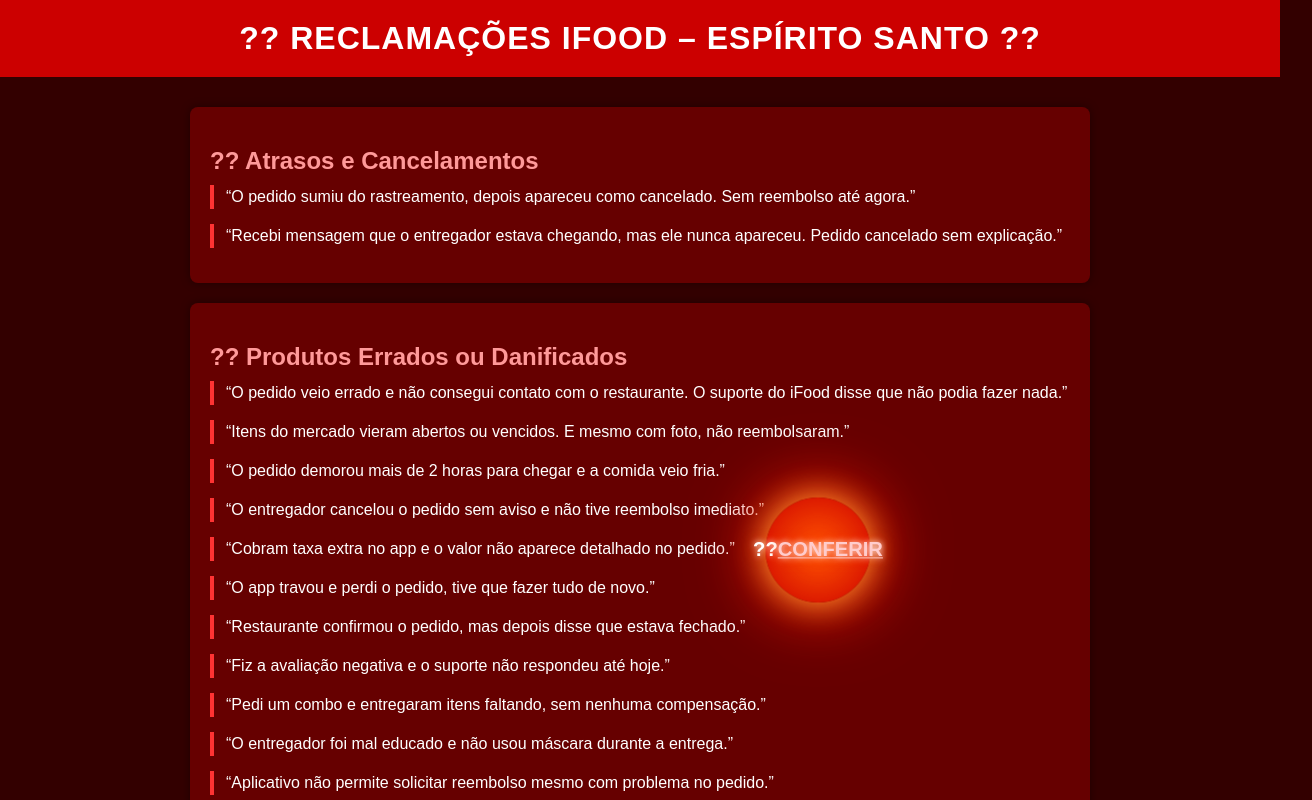
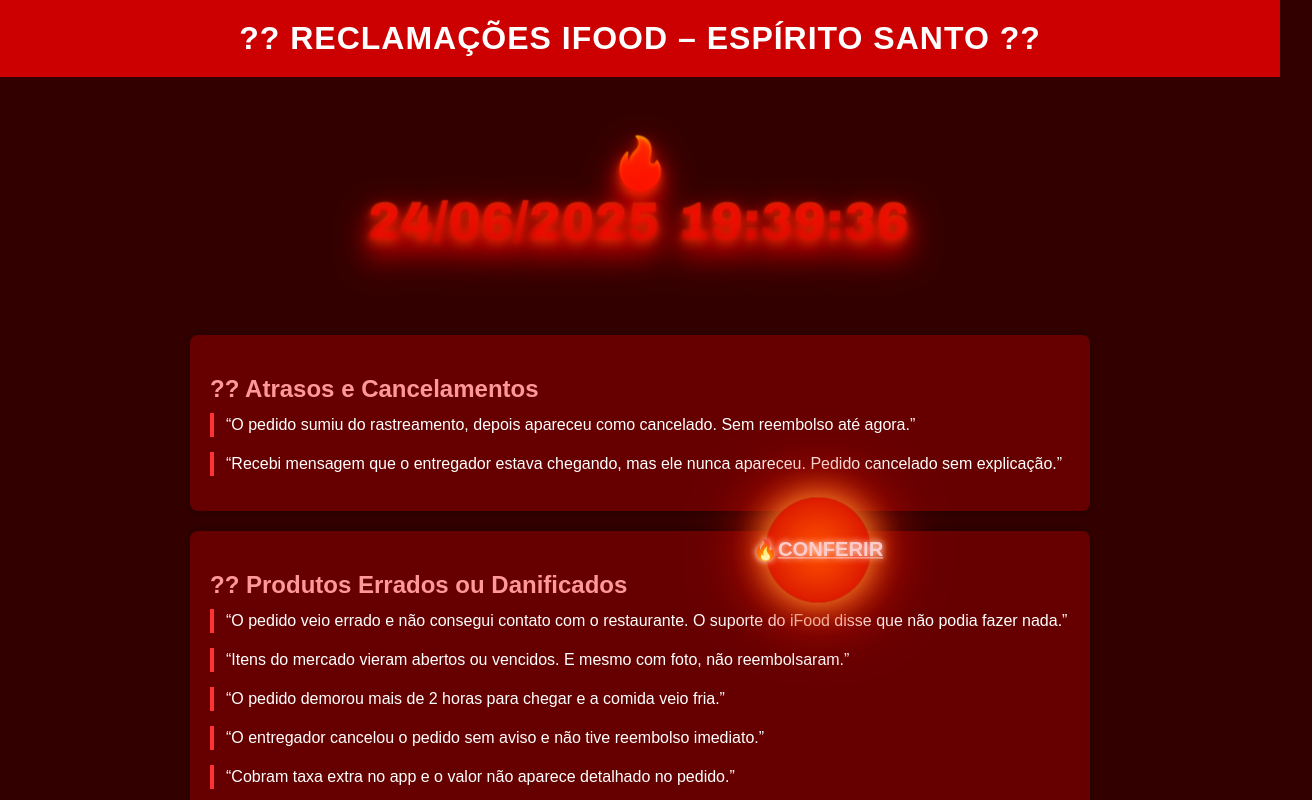
Before and after one commit to victorxx/ifoodreclama, a plain HTML site: page index.html in a window 1280 px wide. Shown: the top 800 px of the page, 1312 px wide, since content can reach past the window. Drawn offline with Linux system fonts and the light colour scheme.

Commit message:
Update index.html

```diff
--- a/index.html
+++ b/index.html
@@ -253,6 +253,9 @@ footer {
 </head>
 <body>
   <header>?? Reclamações iFood – Espírito Santo ??</header>
+  <h2 class="texto-derretido">🔥
+   <div id="dataHora"></div><!------------------DATAHORASEGUNODOSMINUTOS-->
+   </h2>
 
   <main>
     <section>
@@ -451,11 +454,37 @@ footer {
 
 
 <!----------------------------------ADS-->
-<h1 class="fogo-pulsante">?? Texto Pulsante</h1>
 
-<button id="ads">?? <a href="loja.html">CONFERIR</a></button>
 
-<h1 class="texto-derretido">?? Texto Derretido Magma</h1>
+<button id="ads">🔥 <a href="loja.html">CONFERIR</a></button>
+
+<h2 class="texto-derretido">🔥
+
+
+
+<script>
+  function atualizarDataHora() {
+    const agora = new Date();
+
+    const dia = String(agora.getDate()).padStart(2, '0');
+    const mes = String(agora.getMonth() + 1).padStart(2, '0'); // Janeiro é 0
+    const ano = agora.getFullYear();
+
+    const horas = String(agora.getHours()).padStart(2, '0');
+    const minutos = String(agora.getMinutes()).padStart(2, '0');
+    const segundos = String(agora.getSeconds()).padStart(2, '0');
+
+    const dataFormatada = `${dia}/${mes}/${ano}`;
+    const horaFormatada = `${horas}:${minutos}:${segundos}`;
+
+    document.getElementById('dataHora').textContent = `${dataFormatada} ${horaFormatada}`;
+  }
+
+  atualizarDataHora();
+  setInterval(atualizarDataHora, 1000); // atualiza a cada segundo
+</script>
+
+</h2>
 <!----------------------------------ADS-->
   <footer>
 
```
Lines whose indentation alone changed are shown as unchanged.
